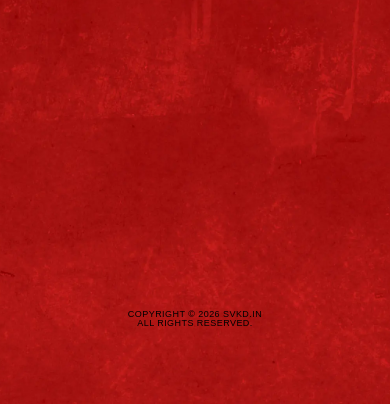
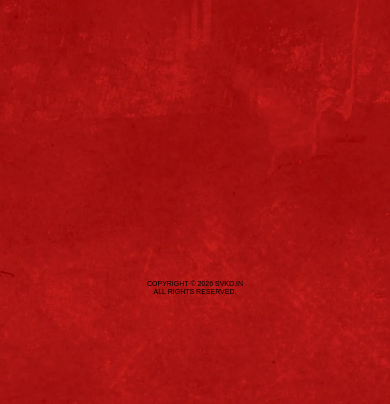
Before and after one commit to aadityaa-zo/svkd, a PHP site: page / in a window 390 px wide. Shown: the part 440-844 px from the top of the page. Run offline with PHP 8.4, Linux system fonts and the light colour scheme; some web fonts are replaced.

Commit message:
Update footer styling - adjust font sizes and spacing

```diff
--- a/style.css
+++ b/style.css
@@ -67,11 +67,11 @@ body {
     text-align: center;
     font-family: "new-science-extended", sans-serif;
     font-weight: 500;
-    font-size: 10px;
-    line-height: 1;
-    letter-spacing: 0.05em;
+    font-size: 9px;
+    line-height: 101%;
+    letter-spacing: 0%;
     color: #000000;
-    padding-bottom: 6vh;
+    padding-bottom: 10vh;
 }
 
 /* Responsive Design */
@@ -82,7 +82,6 @@ body {
     }
 
     .footer {
-        bottom: 20px;
         margin-bottom: 10px;
         /* padding: 0 20px; */
     }
@@ -97,6 +96,6 @@ body {
     .footer {
         bottom: 15px;
         /* margin-bottom: 5px; */
-        font-size: 9px;
+        font-size: 7px;
     }
 }
```
